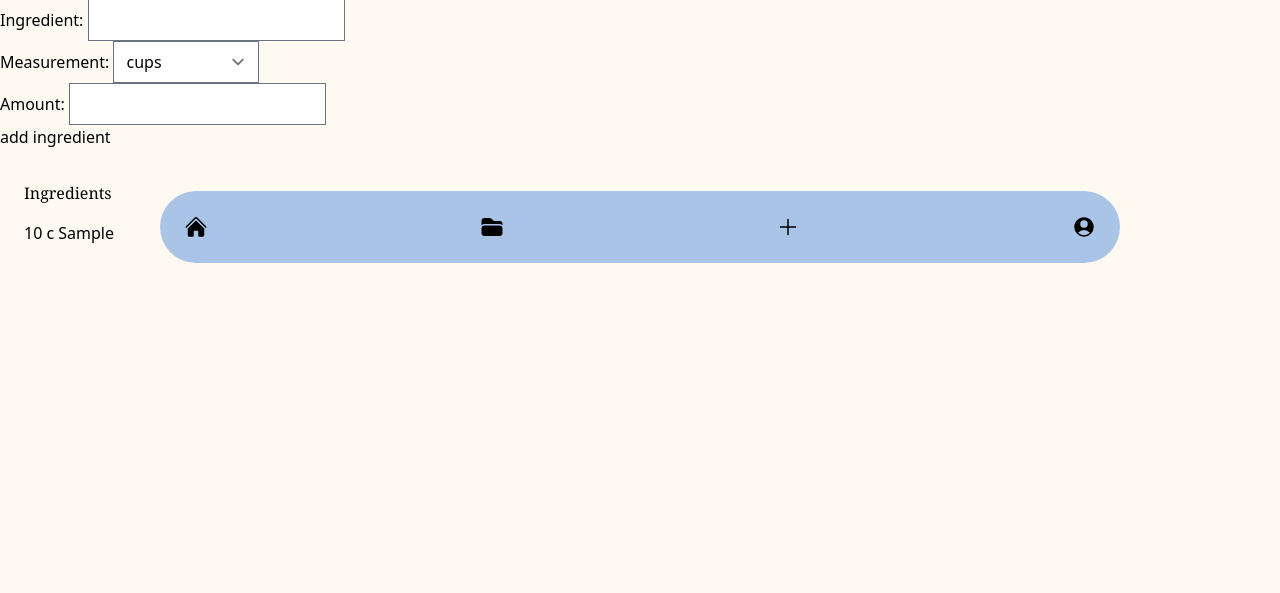
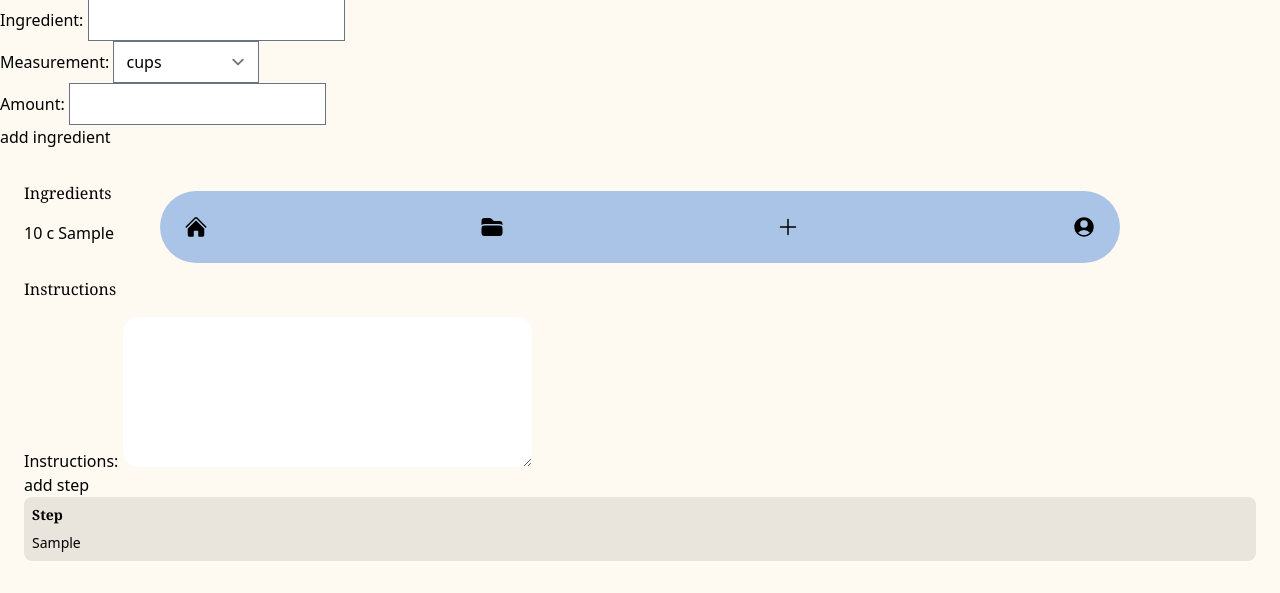
Before and after one commit to eliaswnoel/Appetit-app, a Django app: page /recipes/user/1/ in a window 1280 px wide. Shown: the part 513-1106 px from the top of the page. Before the commit the page ends 776 px from the top, so only its background shows below. Run offline with Django 5.2, Linux system fonts and the light colour scheme; tables that the repository leaves empty hold one stand-in row (values such as "Sample post"); style sheets or scripts are compiled from the project's sources; some libraries are stand-ins or nearby versions.

Commit message:
CRUD add steps to recipe

```diff
--- a/appetitApp/forms.py
+++ b/appetitApp/forms.py
@@ -1,5 +1,5 @@
 from django.forms import ModelForm
-from .models import Recipe, Ingredients, Review
+from .models import Recipe, Ingredients, Review, Steps
 
 class RecipeForm(ModelForm):
     class Meta:
@@ -15,3 +15,8 @@ class ReviewForm(ModelForm):
     class Meta:
         model = Review
         fields = ['text']
+
+class StepsForm(ModelForm):
+    class Meta:
+        model = Steps
+        fields = ['instructions']
--- a/appetitApp/models.py
+++ b/appetitApp/models.py
@@ -44,6 +44,14 @@ class Ingredients(models.Model):
     return f'{self.ingredient}'
 
 
+class Steps(models.Model):
+  instructions = models.TextField(max_length=250)
+
+  recipe = models.ForeignKey(Recipe, on_delete=models.CASCADE)
+
+  def __str__(self):
+    return f'{self.instructions}'
+
 # Directions model = foreign key for recipe
 class Directions(models.Model):
   description = models.CharField(max_length=400)
--- a/appetitApp/templates/recipes/user/user_recipe.html
+++ b/appetitApp/templates/recipes/user/user_recipe.html
@@ -32,19 +32,23 @@
   </div>
 </div>
 {% comment %} descriptions {% endcomment %}
-{% comment %} <div class="container my-8 px-6">
+<div class="container my-8 px-6">
   <h2 class="font-serif mb-4">
     Instructions
   </h2>
 
-
-  {% for step in api_recipe.instructions %}
+  <form action="{% url "add_steps" recipe.id %}" method="post">
+    {% csrf_token %}
+    {{ steps_form }}
+    <button type="submit">add step</button>
+  </form>
+{% for step in recipe.steps_set.all %}
   <div class="container mb-2 bg-card-bg rounded-lg p-2">
-    <p class="text-sm font-bold font-serif pb-2">Step {{ step.position }} </p>
-    <p class="text-sm">{{ step.display_text }}</p>
+    <p class="text-sm font-bold font-serif pb-2">Step</p>
+    <p class="text-sm">{{ step.instructions }}</p>
   </div>
   {% endfor %}
-</div> {% endcomment %}
+</div>
 
 
 {% comment %} <div class="recipe-container">
--- a/appetitApp/urls.py
+++ b/appetitApp/urls.py
@@ -9,5 +9,6 @@ urlpatterns = [
   path('recipes/<int:recipe_id>/', views.recipes_detail, name='detail'),
   path('recipes/', views.recipes_index, name='index'),
   path('recipes/user/<int:recipe_id>/', views.recipes_user_recipe, name='user_recipe'),
-  path('recipes/<int:recipe_id>/add_ingredient/', views.add_ingredient, name='add_ingredient')
+  path('recipes/<int:recipe_id>/add_ingredient/', views.add_ingredient, name='add_ingredient'),
+  path('recipes/<int:recipe_id>/add_steps', views.add_steps, name="add_steps"),
 ]
--- a/appetitApp/views.py
+++ b/appetitApp/views.py
@@ -5,7 +5,7 @@ from django.contrib.auth import login
 from django.contrib.auth.forms import UserCreationForm
 from django.contrib.auth.decorators import login_required
 from .models import Recipe
-from .forms import ReviewForm, IngredientForm
+from .forms import ReviewForm, IngredientForm, StepsForm
 from .api_manage import accessAPI
 
 recipe_list = '/recipes/list/'
@@ -39,10 +39,12 @@ def recipes_index(request):
 def recipes_user_recipe(request, recipe_id):
   recipes = Recipe.objects.get(id=recipe_id)
   ingredient_form = IngredientForm
+  steps_form = StepsForm
   print()
   return render(request, 'recipes/user/user_recipe.html', {
     'recipe': recipes,
-    'ingredient_form': ingredient_form
+    'ingredient_form': ingredient_form,
+    'steps_form': steps_form
   })
 
 def add_ingredient(request, recipe_id):
@@ -54,6 +56,15 @@ def add_ingredient(request, recipe_id):
     new_ingredient.save()
   return redirect('user_recipe', recipe_id=recipe_id)
 
+# add steps
+def add_steps(request, recipe_id):
+  form = StepsForm(request.POST)
+
+  if form.is_valid():
+    new_step = form.save(commit=False)
+    new_step.recipe_id = recipe_id
+    new_step.save()
+  return redirect('user_recipe', recipe_id=recipe_id)
 # direct to an api recipe
 def recipes_detail(request, recipe_id):
   recipe_param = {'id': str(recipe_id)}
```
Also changed, not shown: appetitApp/migrations/0004_steps.py (added).
